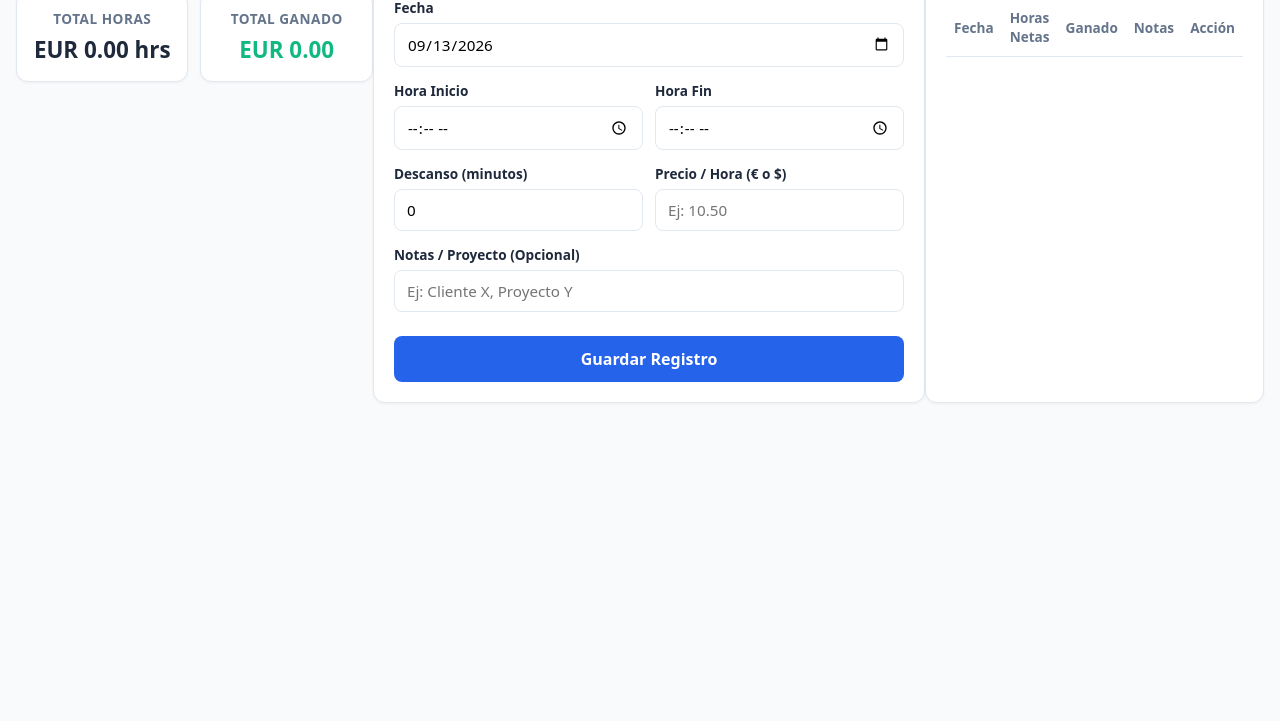
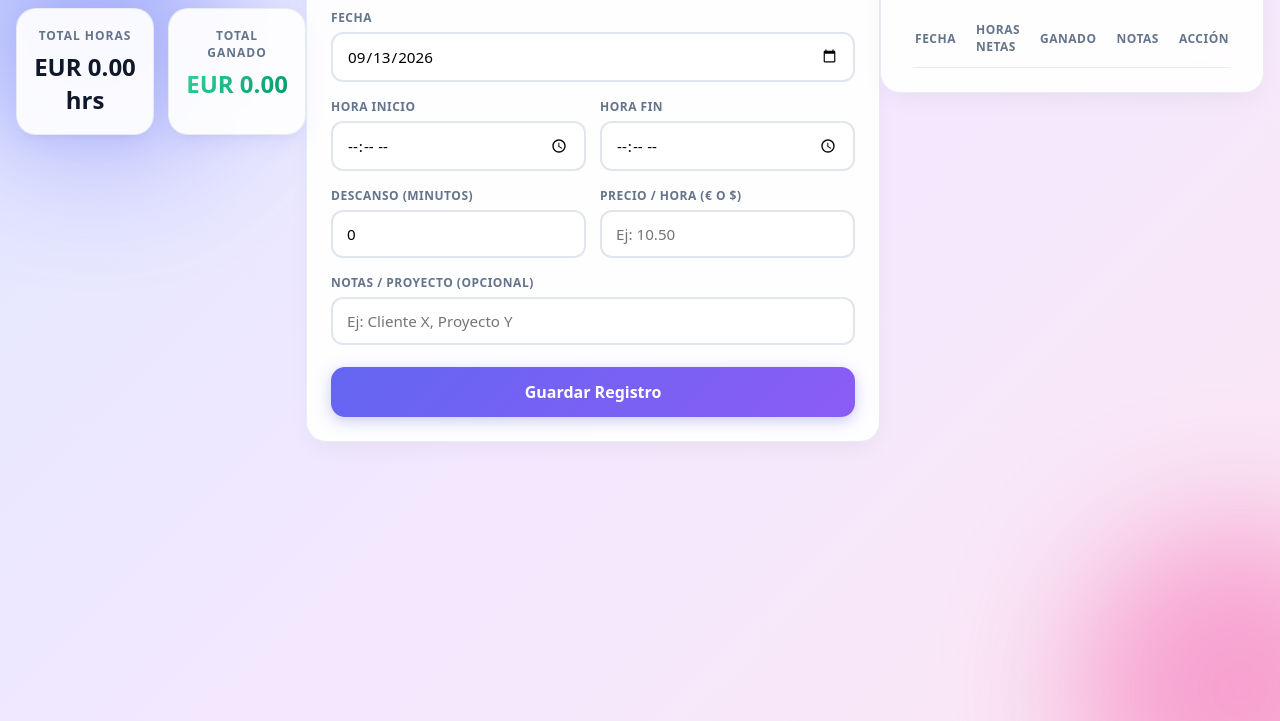
Before and after one commit to Kaleman60/control-horas, a plain HTML site: page index.html in a window 1280 px wide. Shown: the part 79-800 px from the top of the page. Drawn offline with Linux system fonts and the light colour scheme.

Commit message:
mejor estandarizado

```diff
--- a/style.css
+++ b/style.css
@@ -1,91 +1,169 @@
 :root {
-    --primary: #2563eb;
-    --primary-hover: #1d4ed8;
-    --bg: #f8fafc;
-    --card-bg: #ffffff;
-    --text: #1e293b;
+    --primary: #6366f1;
+    --primary-gradient: linear-gradient(135deg, #6366f1 0%, #8b5cf6 100%);
+    --accent: #10b981;
+    --accent-gradient: linear-gradient(135deg, #34d399 0%, #059669 100%);
+    --bg-start: #0f172a;
+    --bg-end: #1e1b4b;
+    --card-bg: rgba(255, 255, 255, 0.92);
+    --text: #0f172a;
     --text-muted: #64748b;
-    --border: #e2e8f0;
+    --border: rgba(226, 232, 240, 0.8);
     --danger: #ef4444;
+    --radius: 20px;
 }
 
 * {
     box-sizing: border-box;
     margin: 0;
     padding: 0;
-    font-family: system-ui, -apple-system, BlinkMacSystemFont, 'Segoe UI', Roboto, Oxygen, Ubuntu, Cantarell, sans-serif;
+    font-family: system-ui, -apple-system, BlinkMacSystemFont, 'Segoe UI', Roboto, sans-serif;
 }
 
+/* Fondo dinámico con degradado y formas flotantes */
 body {
-    background-color: var(--bg);
+    background: linear-gradient(135deg, #e0e7ff 0%, #f3e8ff 50%, #fce7f3 100%);
+    background-attachment: fixed;
     color: var(--text);
-    padding: 16px;
+    padding: 20px 16px;
+    min-height: 100vh;
     display: flex;
     justify-content: center;
+    align-items: flex-start;
+    position: relative;
+    overflow-x: hidden;
 }
 
+/* Formas decorativas animadas en el fondo */
+body::before,
+body::after {
+    content: "";
+    position: fixed;
+    border-radius: 50%;
+    filter: blur(60px);
+    z-index: 0;
+    opacity: 0.6;
+    animation: float 8s infinite alternate ease-in-out;
+}
+
+body::before {
+    width: 250px;
+    height: 250px;
+    background: #818cf8;
+    top: -50px;
+    left: -50px;
+}
+
+body::after {
+    width: 300px;
+    height: 300px;
+    background: #f472b6;
+    bottom: -80px;
+    right: -80px;
+    animation-delay: -4s;
+}
+
+@keyframes float {
+    0% { transform: translate(0, 0) scale(1); }
+    100% { transform: translate(30px, 40px) scale(1.1); }
+}
+
+/* Contenedor principal con efecto de aparición */
 .container {
     width: 100%;
-    max-width: 600px;
+    max-width: 520px;
+    position: relative;
+    z-index: 1;
+    animation: fadeInUp 0.6s cubic-bezier(0.16, 1, 0.3, 1);
+}
+
+@keyframes fadeInUp {
+    from {
+        opacity: 0;
+        transform: translateY(30px);
+    }
+    to {
+        opacity: 1;
+        transform: translateY(0);
+    }
 }
 
 h1 {
     text-align: center;
-    margin-bottom: 20px;
-    font-size: 1.6rem;
+    margin-bottom: 24px;
+    font-size: 2rem;
+    font-weight: 800;
+    background: var(--primary-gradient);
+    -webkit-background-clip: text;
+    -webkit-text-fill-color: transparent;
+    letter-spacing: -0.5px;
 }
 
-/* Dashboard Cards */
+/* Tarjetas con efecto Neumorfismo / Glassmorphism */
 .dashboard {
     display: grid;
     grid-template-columns: 1fr 1fr;
-    gap: 12px;
+    gap: 14px;
     margin-bottom: 20px;
 }
 
 .card {
     background: var(--card-bg);
-    padding: 16px;
-    border-radius: 12px;
+    backdrop-filter: blur(12px);
+    padding: 18px 16px;
+    border-radius: var(--radius);
     border: 1px solid var(--border);
     text-align: center;
-    box-shadow: 0 1px 3px rgba(0,0,0,0.05);
+    box-shadow: 0 10px 25px -5px rgba(99, 102, 241, 0.1), 0 8px 10px -6px rgba(0, 0, 0, 0.05);
+    transition: transform 0.3s cubic-bezier(0.34, 1.56, 0.64, 1), box-shadow 0.3s ease;
+}
+
+.card:hover {
+    transform: translateY(-4px) scale(1.02);
+    box-shadow: 0 15px 30px -5px rgba(99, 102, 241, 0.2);
 }
 
 .card h3 {
-    font-size: 0.85rem;
+    font-size: 0.75rem;
     color: var(--text-muted);
     margin-bottom: 6px;
     text-transform: uppercase;
-    letter-spacing: 0.5px;
+    letter-spacing: 1px;
+    font-weight: 700;
 }
 
 .card p {
-    font-size: 1.4rem;
-    font-weight: bold;
+    font-size: 1.5rem;
+    font-weight: 800;
+    color: var(--text);
 }
 
 .card.highlight p {
-    color: #10b981;
+    background: var(--accent-gradient);
+    -webkit-background-clip: text;
+    -webkit-text-fill-color: transparent;
 }
 
-/* Formulario */
+/* Formularios y Secciones */
 .form-container, .history-container {
     background: var(--card-bg);
-    padding: 20px;
-    border-radius: 12px;
+    backdrop-filter: blur(12px);
+    padding: 24px;
+    border-radius: var(--radius);
     border: 1px solid var(--border);
     margin-bottom: 20px;
-    box-shadow: 0 1px 3px rgba(0,0,0,0.05);
+    box-shadow: 0 10px 25px -5px rgba(0, 0, 0, 0.05);
 }
 
 h2 {
-    font-size: 1.1rem;
-    margin-bottom: 16px;
+    font-size: 1.15rem;
+    margin-bottom: 18px;
+    font-weight: 700;
+    color: var(--text);
 }
 
 .form-group {
-    margin-bottom: 14px;
+    margin-bottom: 16px;
     display: flex;
     flex-direction: column;
 }
@@ -93,71 +171,119 @@ h2 {
 .form-row {
     display: grid;
     grid-template-columns: 1fr 1fr;
-    gap: 12px;
+    gap: 14px;
 }
 
 label {
-    font-size: 0.85rem;
-    font-weight: 600;
+    font-size: 0.75rem;
+    font-weight: 700;
     margin-bottom: 6px;
+    color: var(--text-muted);
+    text-transform: uppercase;
+    letter-spacing: 0.5px;
 }
 
 input {
-    padding: 10px 12px;
-    border: 1px solid var(--border);
-    border-radius: 8px;
+    padding: 12px 14px;
+    border: 2px solid rgba(203, 213, 225, 0.6);
+    border-radius: 12px;
     font-size: 0.95rem;
     outline: none;
+    transition: all 0.25s ease;
+    background: rgba(255, 255, 255, 0.8);
 }
 
 input:focus {
     border-color: var(--primary);
+    background: #ffffff;
+    box-shadow: 0 0 0 4px rgba(99, 102, 241, 0.18);
+    transform: translateY(-1px);
 }
 
+/* Botón con animación de pulsación */
 .btn-submit {
     width: 100%;
-    padding: 12px;
-    background-color: var(--primary);
+    padding: 14px;
+    background: var(--primary-gradient);
     color: white;
     border: none;
-    border-radius: 8px;
+    border-radius: 14px;
     font-size: 1rem;
-    font-weight: 600;
+    font-weight: 700;
     cursor: pointer;
-    transition: background-color 0.2s;
-    margin-top: 10px;
+    transition: all 0.3s cubic-bezier(0.34, 1.56, 0.64, 1);
+    margin-top: 6px;
+    box-shadow: 0 4px 15px rgba(99, 102, 241, 0.35);
 }
 
 .btn-submit:hover {
-    background-color: var(--primary-hover);
+    transform: translateY(-2px) scale(1.01);
+    box-shadow: 0 8px 25px rgba(99, 102, 241, 0.45);
 }
 
-/* Tabla e Historial */
+.btn-submit:active {
+    transform: translateY(1px) scale(0.98);
+}
+
+/* Tabla con hover animado */
 .table-wrapper {
     overflow-x: auto;
+    border-radius: 12px;
 }
 
 table {
     width: 100%;
     border-collapse: collapse;
-    font-size: 0.85rem;
+    font-size: 0.88rem;
 }
 
 th, td {
-    padding: 10px 8px;
+    padding: 12px 10px;
     text-align: left;
     border-bottom: 1px solid var(--border);
 }
 
 th {
     color: var(--text-muted);
-    font-weight: 600;
+    font-weight: 700;
+    font-size: 0.75rem;
+    text-transform: uppercase;
+    letter-spacing: 0.5px;
 }
 
+tbody tr {
+    transition: all 0.2s ease;
+    animation: fadeInRow 0.4s ease forwards;
+}
+
+@keyframes fadeInRow {
+    from { opacity: 0; transform: translateX(-10px); }
+    to { opacity: 1; transform: translateX(0); }
+}
+
+tbody tr:hover {
+    background-color: rgba(241, 245, 249, 0.7);
+    transform: scale(1.01);
+}
+
+/* Botón eliminar con feedback */
 .btn-delete {
-    background: none;
+    background: #fee2e2;
     border: none;
     color: var(--danger);
+    width: 34px;
+    height: 34px;
+    border-radius: 10px;
     cursor: pointer;
-    font-size: 1.1rem;
+    font-size: 1rem;
+    display: flex;
+    align-items: center;
+    justify-content: center;
+    transition: all 0.2s ease;
 }
+
+.btn-delete:hover {
+    background: var(--danger);
+    color: white;
+    transform: scale(1.1) rotate(6deg);
+}
```
